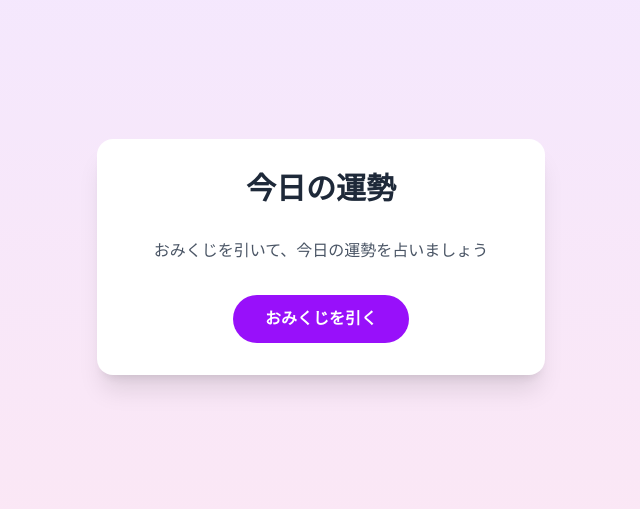
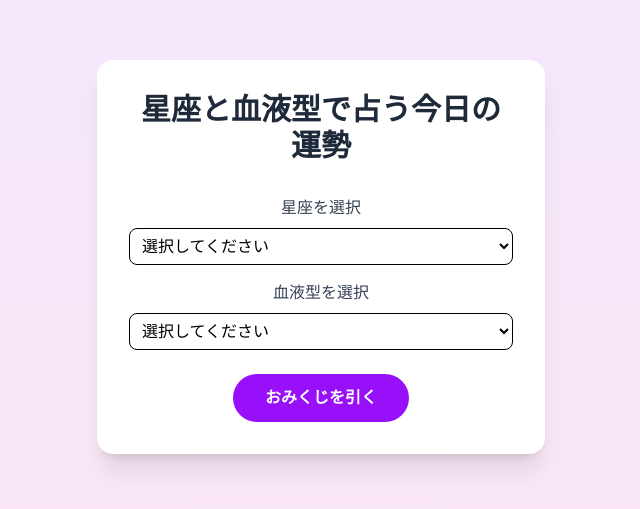
Before and after one commit to nakakei6439/omikuji, a Next.js app: page / in a window 1280 px wide. Shown: the part 143-652 px from the top of the page, without its empty margins (319-959 px from the left). Built offline with nearby package versions, Linux system fonts and the light colour scheme.

Commit message:
星座と血液型の選択ボックスの文字色を黒に変更

```diff
--- a/app/page.tsx
+++ b/app/page.tsx
@@ -1,6 +1,13 @@
 'use client';
 
 import { useState } from 'react';
+
+const zodiacSigns = [
+  'おひつじ座', 'おうし座', 'ふたご座', 'かに座', 'しし座', 'おとめ座',
+  'てんびん座', 'さそり座', 'いて座', 'やぎ座', 'みずがめ座', 'うお座'
+];
+
+const bloodTypes = ['A型', 'B型', 'O型', 'AB型'];
 
 const fortunes = [
   { level: '大吉', color: 'text-red-500', description: '今日は最高の運勢です！何をしても成功するでしょう。' },
@@ -10,15 +17,49 @@ const fortunes = [
   { level: '末吉', color: 'text-blue-500', description: '少し注意が必要です。慎重に行動しましょう。' },
 ];
 
+const luckyItems = [
+  'スマートフォン', '本', '手帳', '時計', 'カバン', '傘', 'メガネ', '手帳',
+  'カメラ', '音楽プレーヤー', 'キーホルダー', '手帳', 'カバン', '傘'
+];
+
+const luckyColors = [
+  '赤', '青', '黄', '緑', '紫', 'ピンク', 'オレンジ', '白', '黒', '金', '銀'
+];
+
 export default function Home() {
-  const [fortune, setFortune] = useState<typeof fortunes[0] | null>(null);
+  const [fortune, setFortune] = useState<{
+    level: string;
+    color: string;
+    description: string;
+    zodiac: string;
+    bloodType: string;
+    luckyItem: string;
+    luckyColor: string;
+  } | null>(null);
   const [isShaking, setIsShaking] = useState(false);
+  const [selectedZodiac, setSelectedZodiac] = useState('');
+  const [selectedBloodType, setSelectedBloodType] = useState('');
 
   const drawFortune = () => {
+    if (!selectedZodiac || !selectedBloodType) {
+      alert('星座と血液型を選択してください');
+      return;
+    }
+
     setIsShaking(true);
     setTimeout(() => {
       const randomIndex = Math.floor(Math.random() * fortunes.length);
-      setFortune(fortunes[randomIndex]);
+      const fortune = fortunes[randomIndex];
+      const luckyItem = luckyItems[Math.floor(Math.random() * luckyItems.length)];
+      const luckyColor = luckyColors[Math.floor(Math.random() * luckyColors.length)];
+
+      setFortune({
+        ...fortune,
+        zodiac: selectedZodiac,
+        bloodType: selectedBloodType,
+        luckyItem,
+        luckyColor
+      });
       setIsShaking(false);
     }, 1000);
   };
@@ -27,14 +68,39 @@ export default function Home() {
     <main className="min-h-screen bg-gradient-to-b from-purple-100 to-pink-100 flex flex-col items-center justify-center p-4">
       <div className="max-w-md w-full bg-white rounded-2xl shadow-xl p-8 text-center">
         <h1 className="text-3xl font-bold text-gray-800 mb-8">
-          今日の運勢
+          星座と血液型で占う今日の運勢
         </h1>
 
         {!fortune ? (
           <div className="space-y-6">
-            <p className="text-gray-600 mb-8">
-              おみくじを引いて、今日の運勢を占いましょう
-            </p>
+            <div className="space-y-4">
+              <div>
+                <label className="block text-gray-700 mb-2">星座を選択</label>
+                <select
+                  value={selectedZodiac}
+                  onChange={(e) => setSelectedZodiac(e.target.value)}
+                  className="w-full p-2 border rounded-lg focus:ring-2 focus:ring-purple-500 focus:border-transparent text-black"
+                >
+                  <option value="" className="text-black">選択してください</option>
+                  {zodiacSigns.map((sign) => (
+                    <option key={sign} value={sign} className="text-black">{sign}</option>
+                  ))}
+                </select>
+              </div>
+              <div>
+                <label className="block text-gray-700 mb-2">血液型を選択</label>
+                <select
+                  value={selectedBloodType}
+                  onChange={(e) => setSelectedBloodType(e.target.value)}
+                  className="w-full p-2 border rounded-lg focus:ring-2 focus:ring-purple-500 focus:border-transparent text-black"
+                >
+                  <option value="" className="text-black">選択してください</option>
+                  {bloodTypes.map((type) => (
+                    <option key={type} value={type} className="text-black">{type}</option>
+                  ))}
+                </select>
+              </div>
+            </div>
             <button
               onClick={drawFortune}
               className="bg-purple-600 hover:bg-purple-700 text-white font-bold py-3 px-8 rounded-full transition-all transform hover:scale-105"
@@ -47,9 +113,27 @@ export default function Home() {
             <div className={`text-5xl font-bold ${fortune.color} mb-4`}>
               {fortune.level}
             </div>
-            <p className="text-gray-700 text-lg">
-              {fortune.description}
-            </p>
+            <div className="space-y-4 text-left">
+              <p className="text-gray-700">
+                <span className="font-semibold">星座：</span>
+                {fortune.zodiac}
+              </p>
+              <p className="text-gray-700">
+                <span className="font-semibold">血液型：</span>
+                {fortune.bloodType}
+              </p>
+              <p className="text-gray-700">
+                <span className="font-semibold">ラッキーアイテム：</span>
+                {fortune.luckyItem}
+              </p>
+              <p className="text-gray-700">
+                <span className="font-semibold">ラッキーカラー：</span>
+                {fortune.luckyColor}
+              </p>
+              <p className="text-gray-700 mt-4">
+                {fortune.description}
+              </p>
+            </div>
             <button
               onClick={() => setFortune(null)}
               className="mt-6 bg-gray-200 hover:bg-gray-300 text-gray-800 font-bold py-2 px-6 rounded-full transition-all"
```
